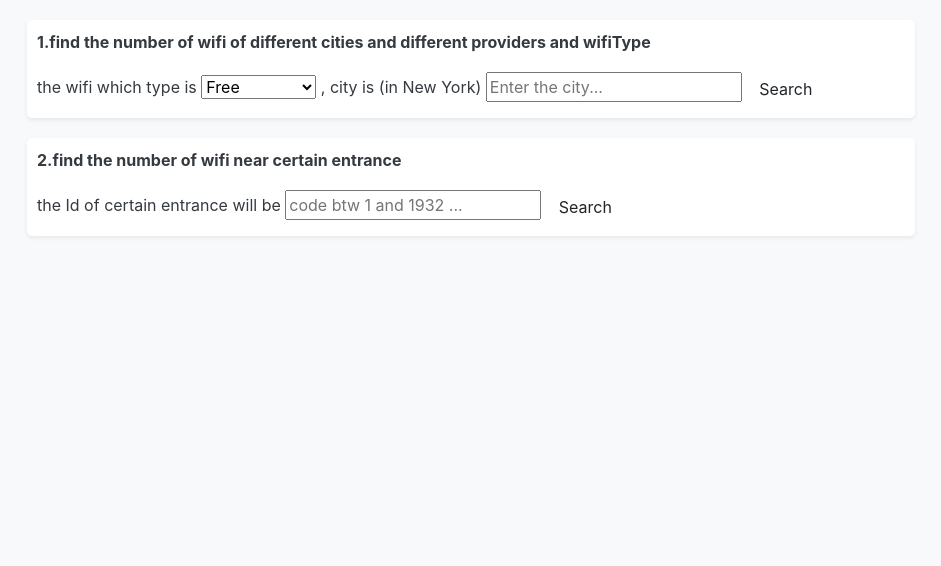
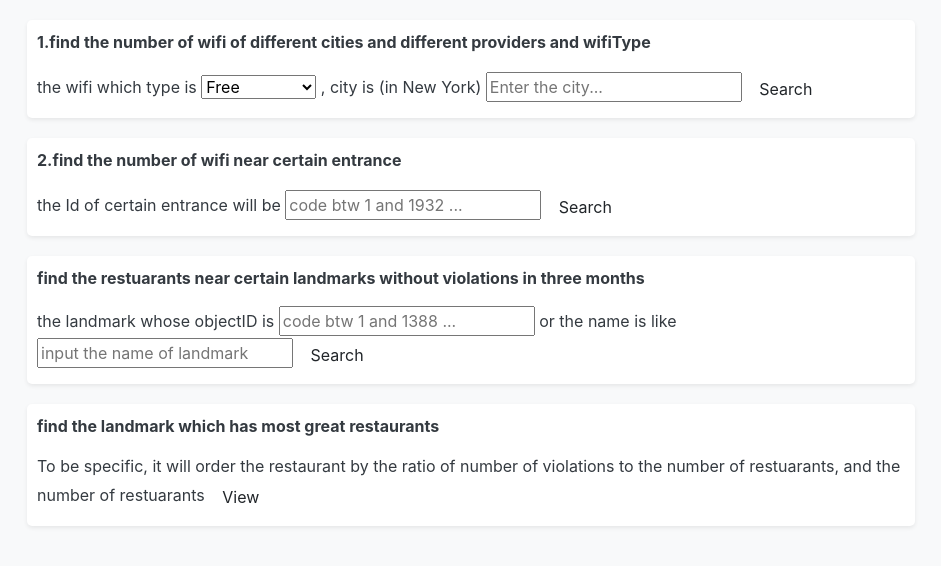
Before and after one commit to lawiet019/FinalProjectForDB, a Flask app: page / in a window 1280 px wide. Shown: the part 56-622 px from the top of the page, without its empty margins (169-1110 px from the left). Run offline with Flask 2, Linux system fonts and the light colour scheme; parts of the project's set-up code (start-up, migrations or seed data) failed here and were passed over; some libraries are stand-ins or nearby versions.

Commit message:
add two queries

```diff
--- a/app/routes.py
+++ b/app/routes.py
@@ -26,7 +26,7 @@ try:
 except:
     print('I am unable to connect the database')
     sys.exit(1)
-P_cursor = conn.cursor()
+cursor = conn.cursor()
 
 #connect the mongodb
 
@@ -59,3 +59,71 @@ def wifinearE_result():
         count = db["wifi"].find({'latitude':{'$gt': e_lat-0.01,'$lt': e_lat+0.01},'longitude':{'$gt': e_lon-0.01,'$lt': e_lon+0.01}}).count()
         wifi_list  = db["wifi"].find({'latitude':{'$gt': e_lat-0.01,'$lt': e_lat+0.01},'longitude':{'$gt': e_lon-0.01,'$lt': e_lon+0.01}})
         return render_template('wifiresult.html',count = count,wifi_list = wifi_list)
+
+@app.route('/restwithoutvio',methods=['GET','POST'])
+def goodrestnl_result():
+    if request.method == 'POST':
+        id = request.values.get("id")
+        name ="'%" + request.values.get("name") + "%'"
+
+        query = 'SELECT restuarantName, cuisineType,address\
+        From landmarks,restuarants\
+        WHERE centerLogitude -restuarants.longitude <= 0.02 and centerLogitude -restuarants.longitude >= -0.02\
+        and centerLatitude -restuarants.latitude <= 0.02 and centerLatitude -restuarants.latitude >= -0.02\
+        and (landmarks.objectID = %s or landmarkName ilike %s )\
+        and CAMIS not in (\
+        Select CAMIS\
+        From inspections\
+        where extract(month from inspectiondate) =2019\
+          );'
+        cursor.execute(query %(id,name))
+        records = cursor.fetchall()
+        rest_list= []
+        for record in records:
+            new_rest = {}
+            new_rest["name"] = record[0]
+            new_rest["type"] = record[1]
+            new_rest["address"] = record[2]
+            rest_list.append(new_rest)
+        query2 = 'SELECT count(CAMIS)\
+        From landmarks,restuarants\
+        WHERE centerLogitude -restuarants.longitude <= 0.02 and centerLogitude -restuarants.longitude >= -0.02\
+        and centerLatitude -restuarants.latitude <= 0.02 and centerLatitude -restuarants.latitude >= -0.02\
+        and (landmarks.objectID = %s or landmarkName ilike %s )\
+        and CAMIS not in (\
+        Select CAMIS\
+        From inspections\
+        where extract(month from inspectiondate) =2019\
+          );'
+        cursor.execute(query2 %(id,name))
+        result = cursor.fetchall()
+        count = result[0][0]
+        return render_template('restaurant.html',count = count,rest_list = rest_list)
+@app.route('/landmarknr')
+def landmarknr_result():
+    query = "select distinct landmarkname, sum(ct)/count(restuarants.CAMIS), count(restuarants.CAMIS)\
+    from landmarks,\
+    restuarants,\
+    (Select count(CAMIS) as ct, CAMIS\
+    From inspections\
+    Group By CAMIS) ctCAMIS\
+    WHERE centerLogitude -restuarants.longitude <= 0.02 and centerLogitude -restuarants.longitude >= -0.02\
+    and centerLatitude -restuarants.latitude <= 0.02 and centerLatitude -restuarants.latitude >= -0.02\
+    and ctCAMIS.CAMIS = restuarants.CAMIS\
+    and restuarants.CAMIS in (\
+    SELECT CAMIS\
+    FROM grades\
+    WHERE grade ='A'\
+      )\
+    Group by landmarkname\
+    order by sum(ct)/count(restuarants.CAMIS), count(restuarants.CAMIS) DESC;"
+    cursor.execute(query)
+    records = cursor.fetchall()
+    landmark_list = []
+    for record in records:
+        new_landmark = {}
+        new_landmark["name"] = record[0]
+        new_landmark["ratio"] = record[1]
+        new_landmark["num"] = record[2]
+        landmark_list.append(new_landmark)
+    return render_template('landmarkresult.html',landmark_list = landmark_list)
--- a/app/templates/index.html
+++ b/app/templates/index.html
@@ -27,8 +27,29 @@
   <input type="text" class="btn-inline" placeholder="code btw 1 and 1932 ..." name="id">
   <button type="submit" class="btn btn-default btn-inline">Search</button>
 </form>
+</div>
 
+<!-- find the restuarants near landmarks without violations in 2019 -->
+<div class="section">
+<p> <strong>find the restuarants near certain landmarks without violations in three months </strong> </p>
+<form class="form-horizontal" method="POST" action="{{ url_for('goodrestnl_result') }}">
+  <span>the landmark whose objectID is </span>
+  <input type="text" class="btn-inline" placeholder="code btw 1 and 1388 ..." name="id">
+  <span> or the  name is like <span>
+    <input type="text" class="btn-inline" placeholder="input the name of landmark" name="name">
+  <button type="submit" class="btn btn-default btn-inline">Search</button>
+</form>
 </div>
+
+<!-- find the landmark which has most great restaurants -->
+<div class="section">
+<p> <strong>find the landmark which has most great restaurants </strong> </p>
+<form class="form-horizontal" method="GET" action="{{ url_for('landmarknr_result') }}">
+<span> To be specific, it will order the restaurant by the ratio of  number of violations to the number of restuarants, and the number of restuarants </span>
+<button type="submit" class="btn btn-default btn-inline">View</button>
+</form>
+</div>
+
 </main>
 
 
--- a/app/templates/wifinearE.html
+++ /dev/null
@@ -1,3 +0,0 @@
-{% extends base.html%}
-{% block  body_block %}
-{% endblock %}
```
Also changed, not shown: app/templates/landmarkresult.html (added, +18 -0 lines), app/templates/restaurant.html (added, +18 -0 lines).
